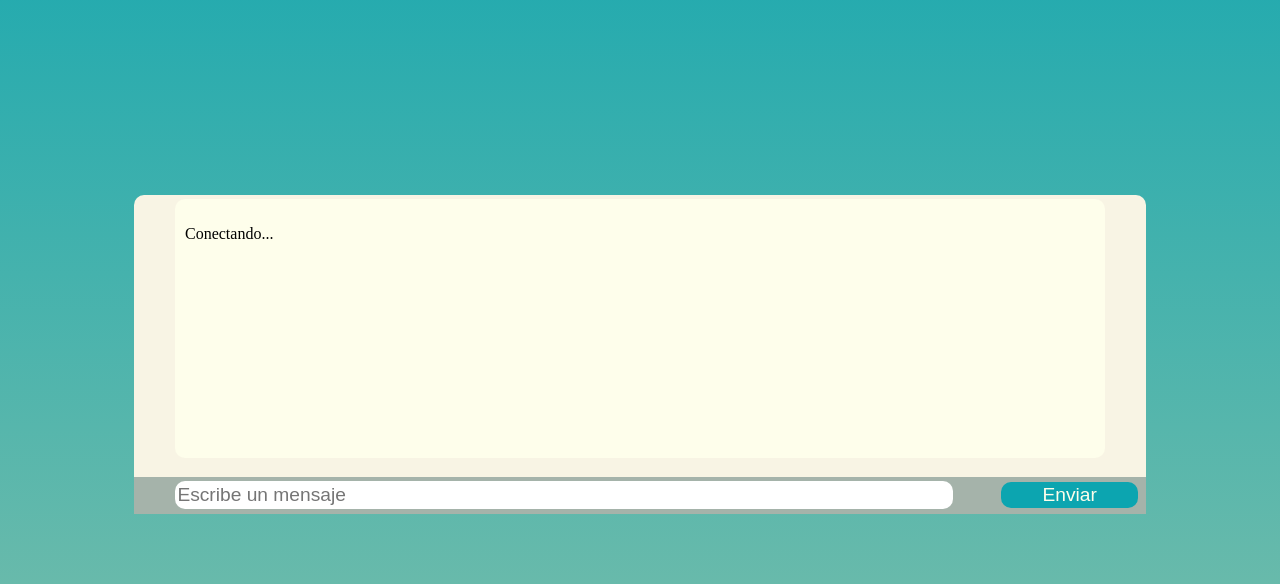
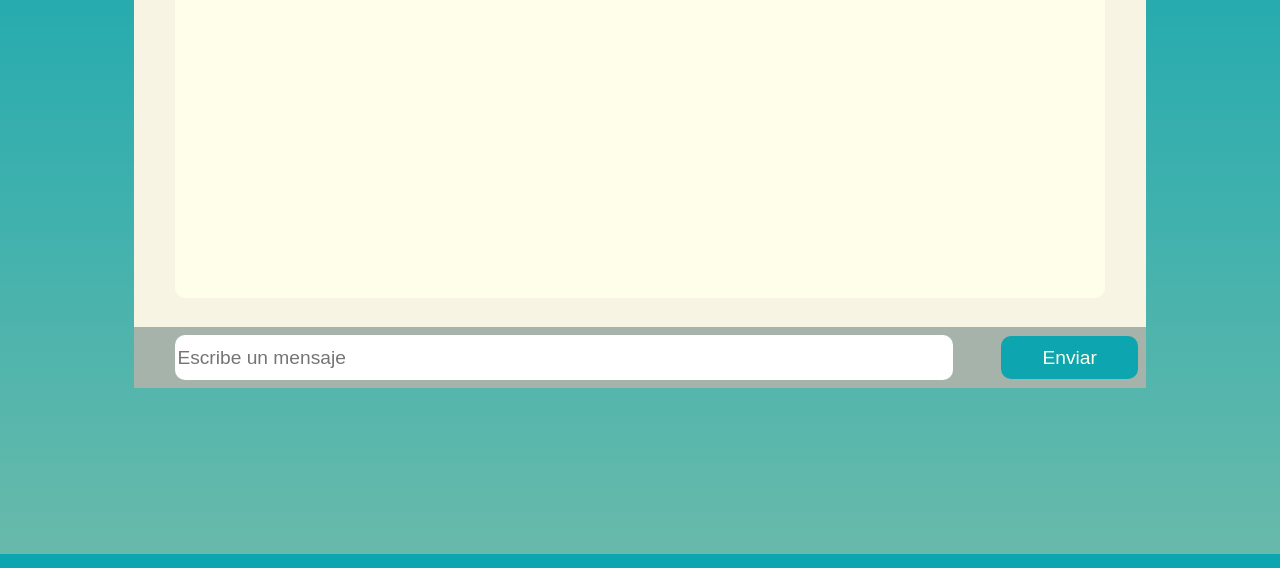
Before and after one commit to FRANCISCODANIEL03/Topicos-Avanzados-2, a website: page nodeJs/Chat-Real-Time/cliente/index.html in a window 1280 px wide. Shown: the part 232-816 px from the top of the page. Drawn offline with Linux system fonts and the light colour scheme.

Commit message:
Update background height in index.html

```diff
--- a/nodeJs/Chat-Real-Time/cliente/index.html
+++ b/nodeJs/Chat-Real-Time/cliente/index.html
@@ -8,9 +8,7 @@
 
         body{
            background: linear-gradient(#0ca5b0, #68baab);
-           display: grid;
-           place-items: center;
-           height: 100vh;
+           height: 728px;
         }
         h1{
             text-align: center;
```
